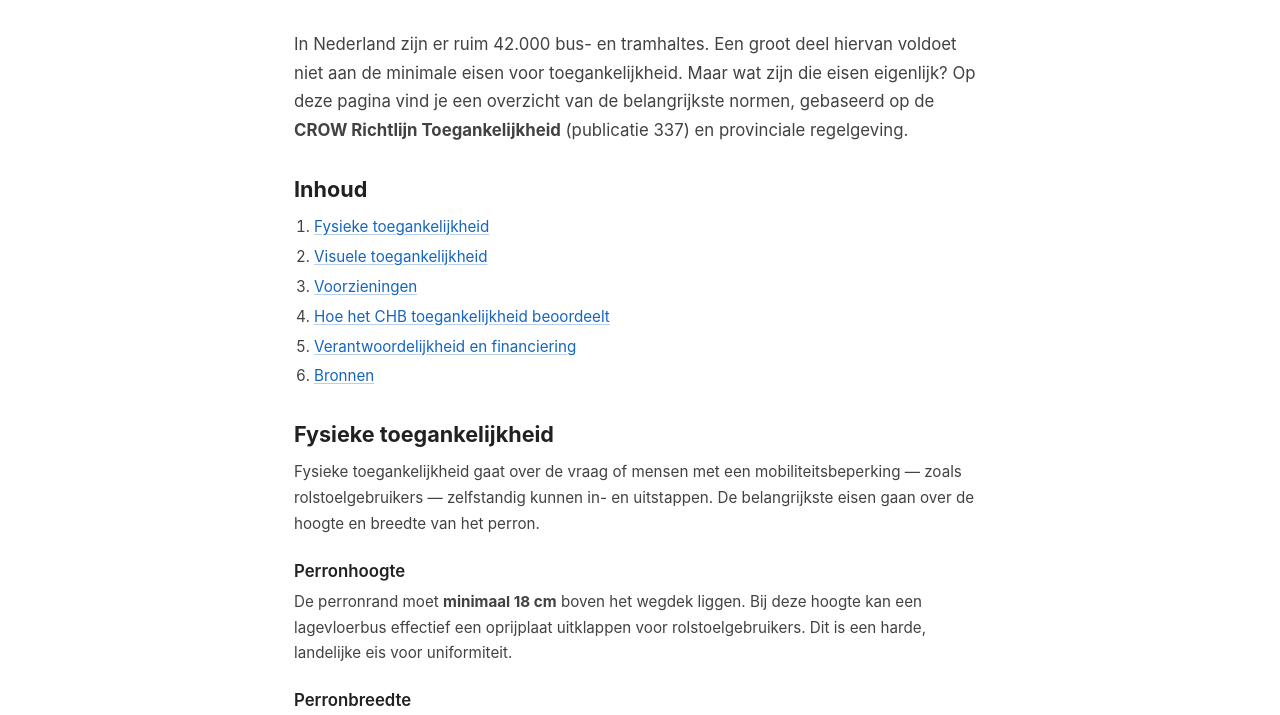
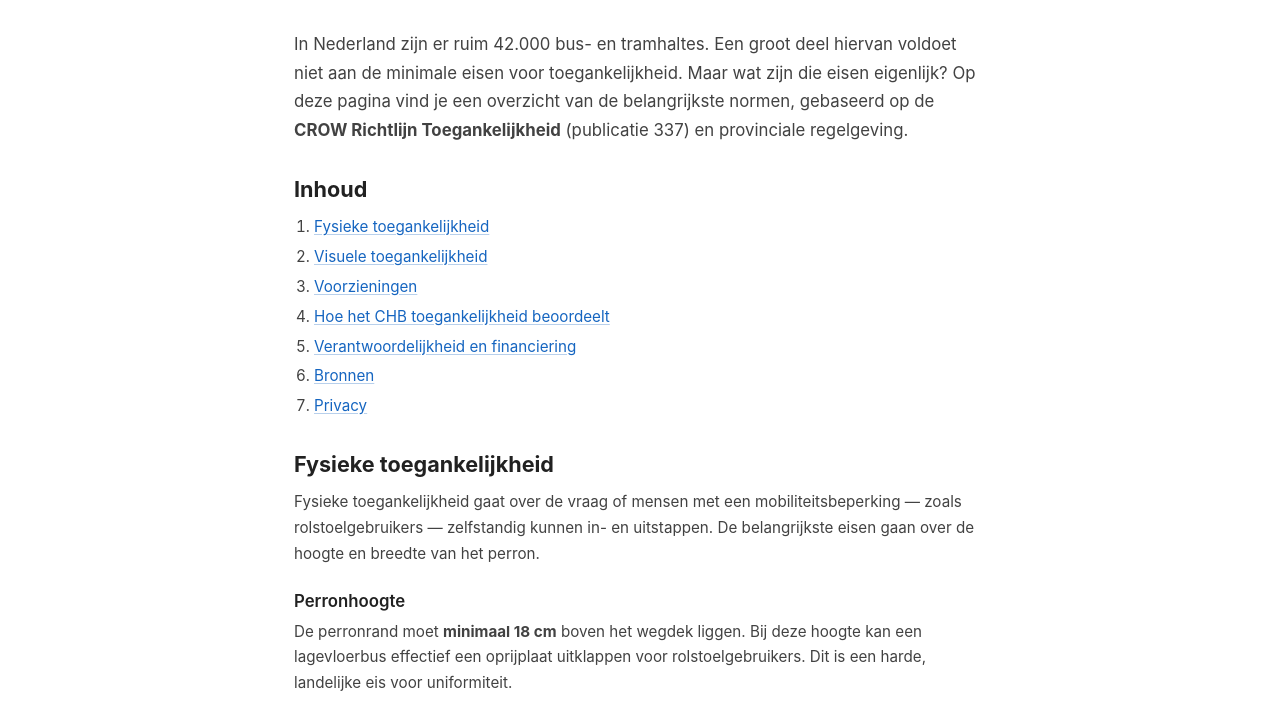
Before and after one commit to albertsikkema/niet-toegankelijke-bushaltes, a plain HTML site: page docs/eisen.html in a window 1280 px wide. Shown: the part 66-781 px from the top of the page. Drawn offline with Linux system fonts and the light colour scheme.

Commit message:
docs: list privacy section in tables of contents (#7)

```diff
--- a/docs/eisen.html
+++ b/docs/eisen.html
@@ -102,6 +102,7 @@
         <li><a href="#chb">Hoe het CHB toegankelijkheid beoordeelt</a></li>
         <li><a href="#verantwoordelijkheid">Verantwoordelijkheid en financiering</a></li>
         <li><a href="#bronnen">Bronnen</a></li>
+        <li><a href="#privacy">Privacy</a></li>
       </ol>
     </nav>
 
```
Also changed, not shown: docs/feiten.html (+1 -0 lines).
